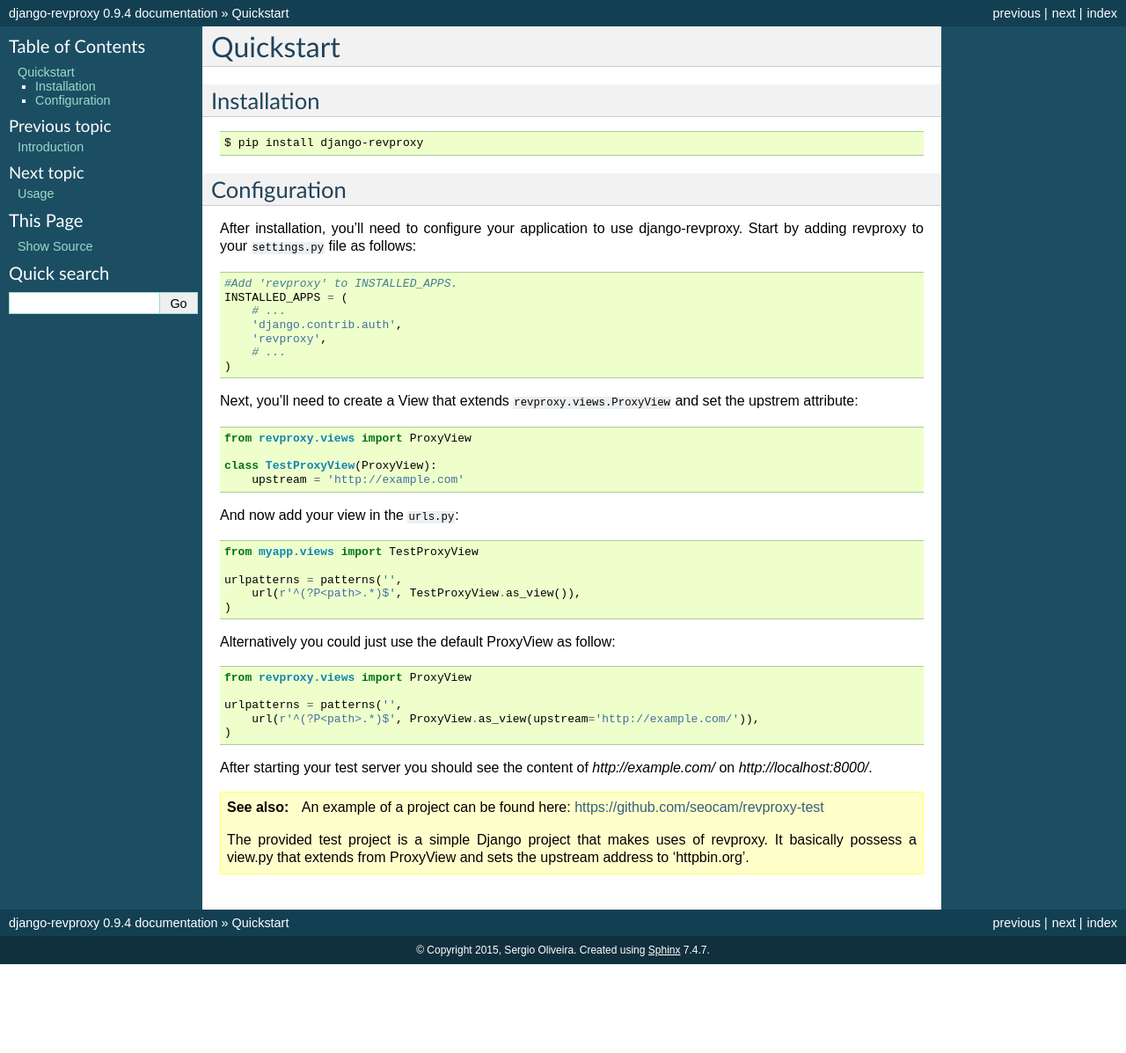
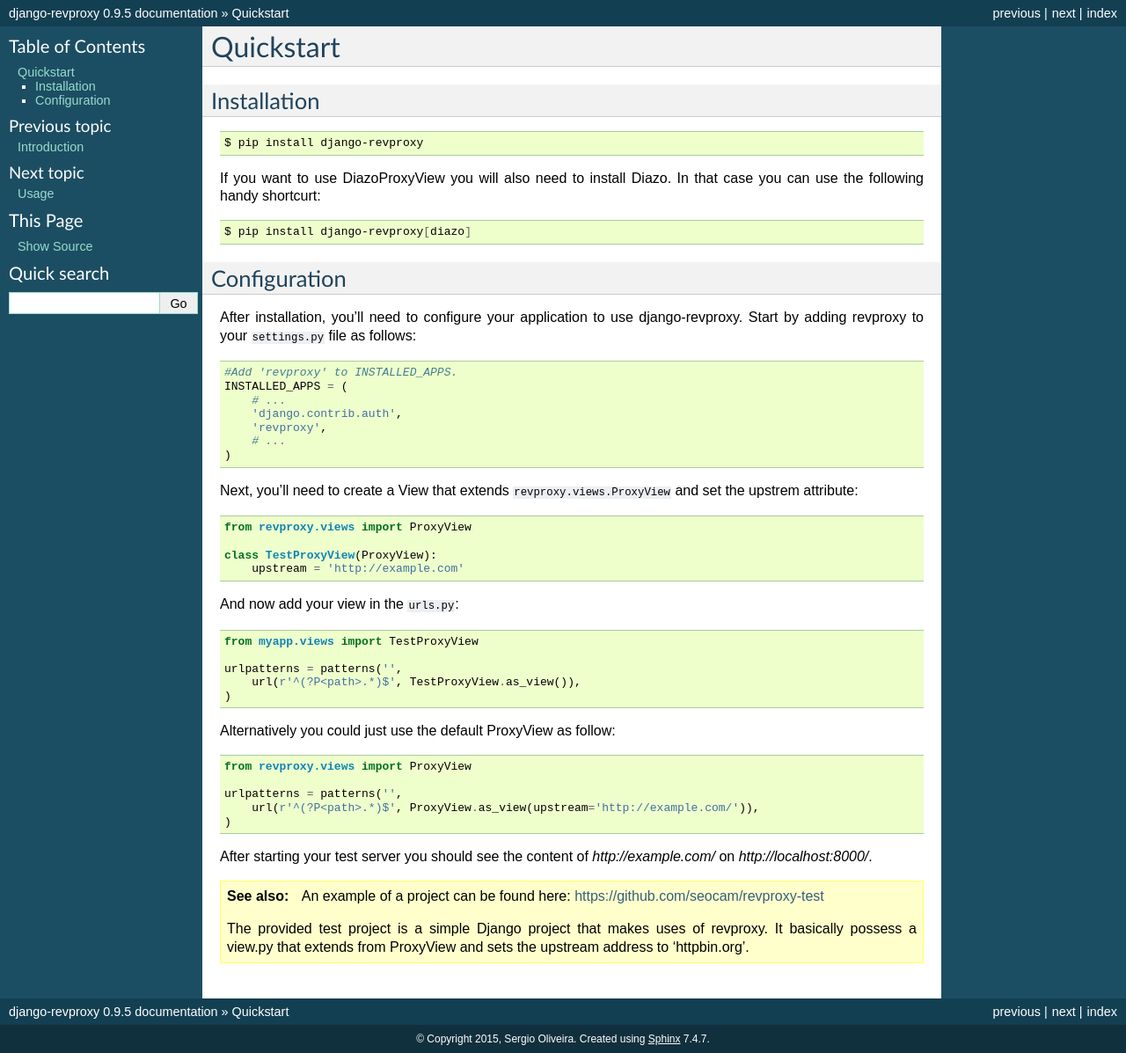
Before and after one commit to jazzband/django-revproxy, a Sphinx documentation site: the page built from docs/quickstart.rst, in a window 1280 px wide. Shown: the whole page at 88% size. Built offline with Sphinx 7.4.7, drawn with Linux system fonts in a browser that asks for light colours; formulas are drawn with MathJax 3; before the commit the page ends 1096 px from its top, so only the background shows below that.

Commit message:
Added diazo extra_requires to setup.py
Signed-off-by: Sergio Oliveira <sergio@tracy.com.br>

```diff
--- a/CHANGELOG.rst
+++ b/CHANGELOG.rst
@@ -1,3 +1,9 @@
+
+0.9.5 (2015-09-02)
+==================
+
+* Added extras_require to make easier diazo installation
+
 
 0.9.4 (2015-08-27)
 ==================
--- a/docs/quickstart.rst
+++ b/docs/quickstart.rst
@@ -7,6 +7,12 @@
 .. code-block:: sh
 
     $ pip install django-revproxy
+
+If you want to use DiazoProxyView you will also need to install Diazo. In that case you can use the following handy shortcurt:
+
+.. code-block:: sh
+
+    $ pip install django-revproxy[diazo]
 
 
 Configuration
--- a/revproxy/__init__.py
+++ b/revproxy/__init__.py
@@ -1 +1 @@
-__version__ = '0.9.4'
+__version__ = '0.9.5'
--- a/setup.py
+++ b/setup.py
@@ -30,6 +30,9 @@
         'django>=1.6',
         'urllib3==1.10.1',
     ],
+    extras_require={
+        'diazo': ['diazo>=1.0.5'],
+    },
     tests_require=['mock', 'diazo', ],
     test_suite="tests.run.runtests",
     author='Sergio Oliveira',
```
